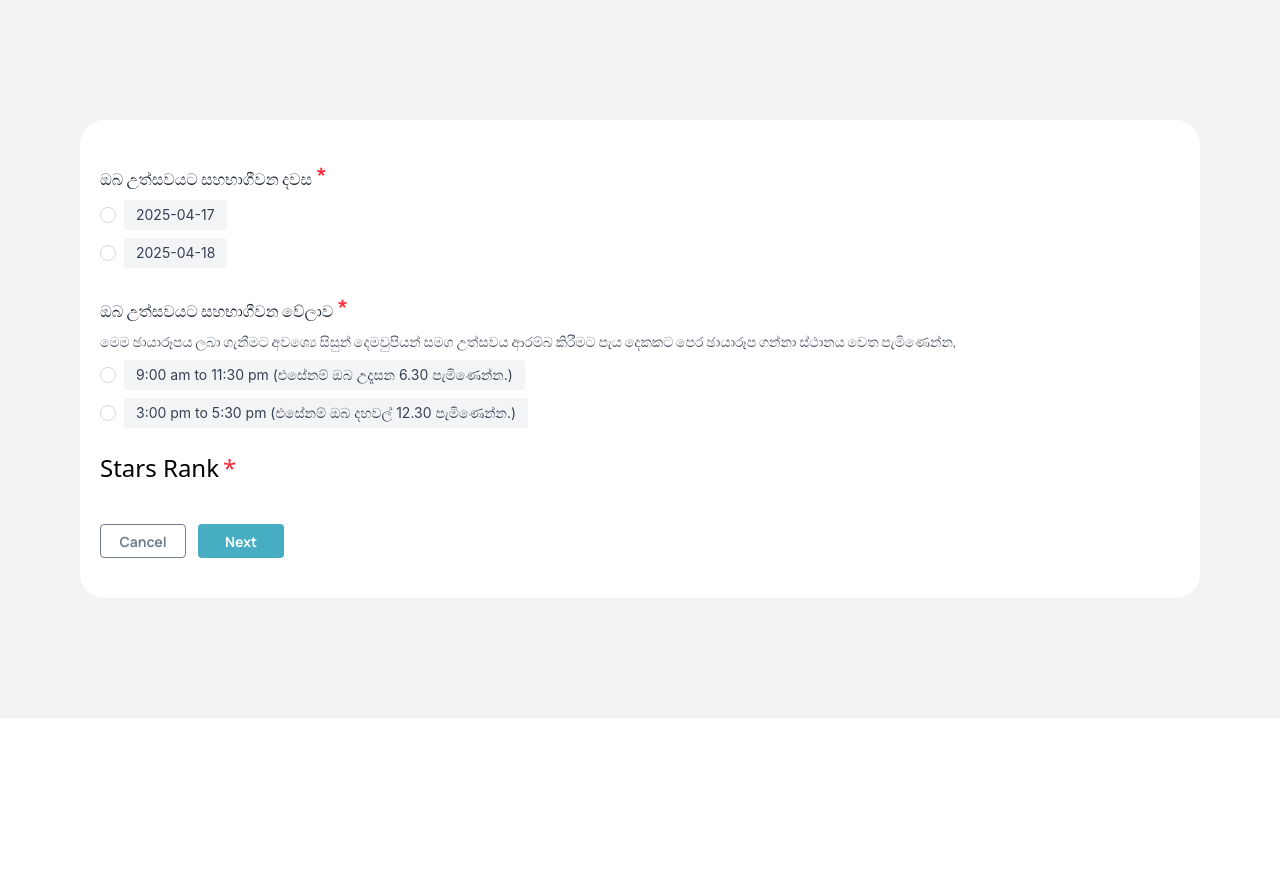
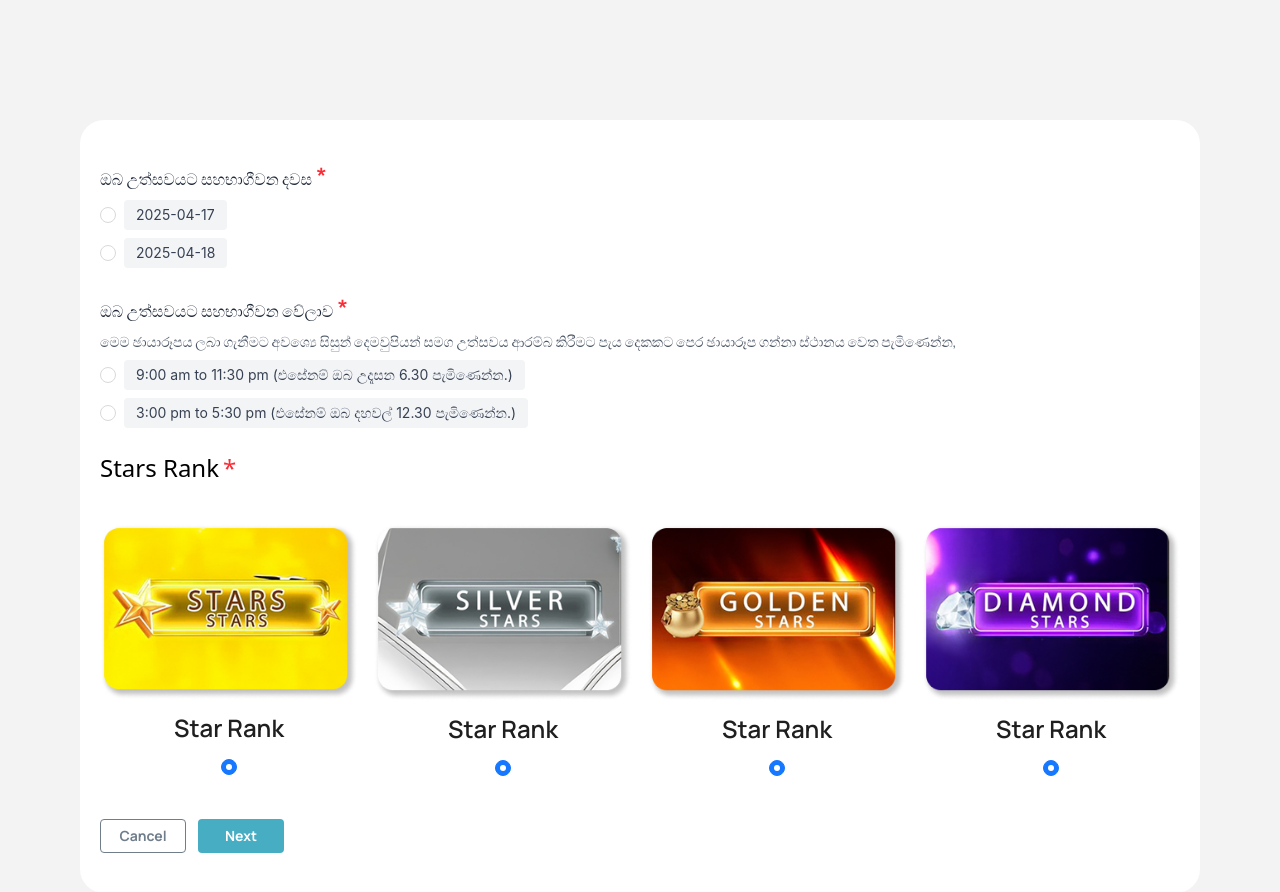
Before and after one commit to Lasith22/graduation-app, a React (Vite) app: page /form in a window 1280 px wide. Both pictures are taken after typing "Sample", "Sample", "Sample", "Sample", "Sample" into the empty fields and a click on the button "Next". Shown: the top 892 px of the page. Before the commit the page ends 800 px from the top, so only its background shows below. Built offline with nearby package versions, Linux system fonts and the light colour scheme.

Commit message:
Add star rank images and implement radio selection in StarRank component

```diff
--- a/src/components/form/StarRank.jsx
+++ b/src/components/form/StarRank.jsx
@@ -1,5 +1,9 @@
 import React from 'react';
 import { Radio, Space } from 'antd';
+import StarRankImage1 from '../../assets/starRanks/Star1.png';
+import StarRankImage2 from '../../assets/starRanks/Star2.png';
+import StarRankImage3 from '../../assets/starRanks/Star3.png';
+import StarRankImage4 from '../../assets/starRanks/Star4.png';
 
 const StarRank = () => {
   return (
@@ -52,10 +56,39 @@ const StarRank = () => {
         </Radio.Group>
       </div>
 
-      <div className="flex justify-start   items-center">
+      <div className="flex justify-start items-center">
         <h1 className=" text-2xl">Stars Rank</h1>{' '}
         <span className="text-red-500 mx-1 text-2xl">*</span>
       </div>
+      <Radio.Group>
+        <div className="grid md:grid-cols-4 grid-cols-2 gap-4 mt-10">
+          <div className="flex flex-col items-center gap-3">
+            <img src={StarRankImage1} alt="" />
+
+            <h1 className="text-2xl font-primary font-semibold">Star Rank</h1>
+            <Radio />
+          </div>
+
+          <div className="flex flex-col items-center gap-3">
+            <img src={StarRankImage2} alt="" />
+
+            <h1 className="text-2xl font-primary font-semibold">Star Rank</h1>
+            <Radio />
+          </div>
+          <div className="flex flex-col items-center gap-3">
+            <img src={StarRankImage3} alt="" />
+
+            <h1 className="text-2xl font-primary font-semibold">Star Rank</h1>
+            <Radio />
+          </div>
+          <div className="flex flex-col items-center gap-3">
+            <img src={StarRankImage4} alt="" />
+
+            <h1 className="text-2xl font-primary font-semibold">Star Rank</h1>
+            <Radio />
+          </div>
+        </div>
+      </Radio.Group>
     </div>
   );
 };
```
